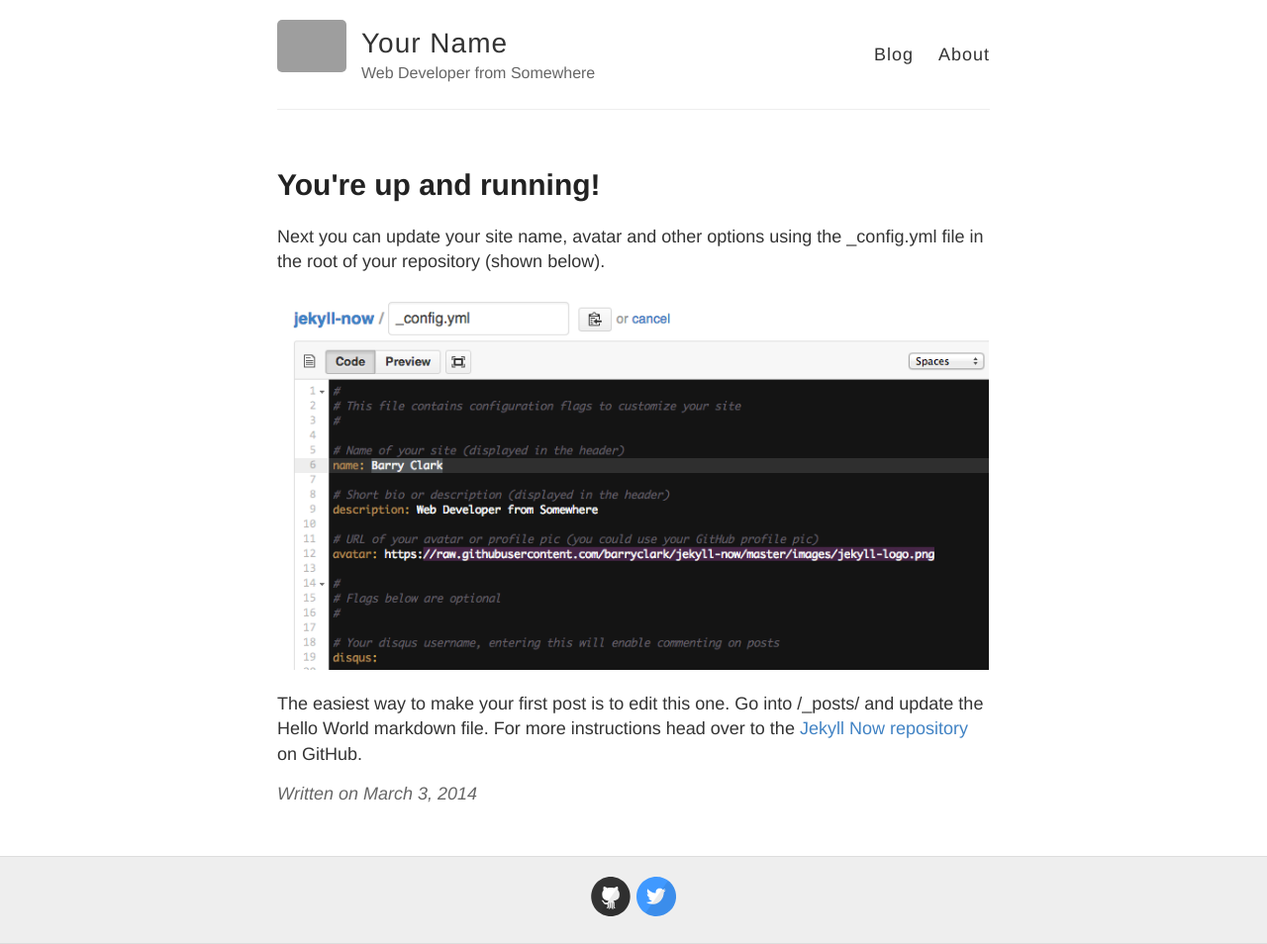
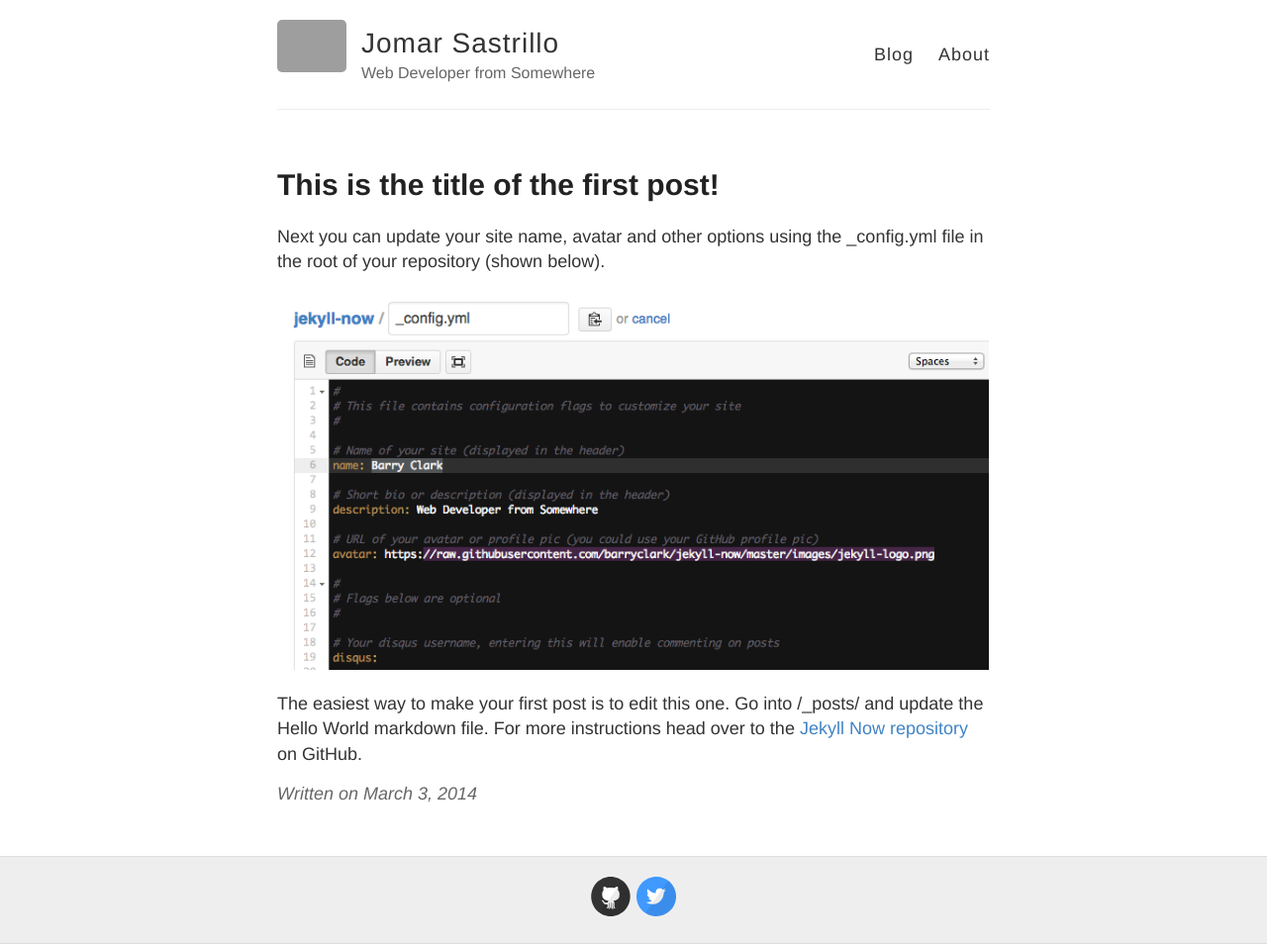
Before and after one commit to joesdesk/joesdesk.github.io, a Jekyll site: the page built from _posts/2014-3-3-Hello-World.md, in a window 1280 px wide. Shown: the whole page at 99% size. Built offline with Jekyll 4.4.1, drawn with Linux system fonts in a browser that asks for light colours; grey boxes are pictures that could not be loaded.

Commit message:
Got the site up and running!

```diff
--- a/_config.yml
+++ b/_config.yml
@@ -3,7 +3,7 @@
 #
 
 # Name of your site (displayed in the header)
-name: Your Name
+name: Jomar Sastrillo
 
 # Short bio or description (displayed in the header)
 description: Web Developer from Somewhere
@@ -41,7 +41,7 @@ google_analytics:
 
 # Your website URL (e.g. http://barryclark.github.io or http://www.barryclark.co)
 # Used for Sitemap.xml and your RSS feed
-url:
+url: http://joesdesk.github.io/Hello-World/
 
 # If you're hosting your site at a Project repository on GitHub pages
 # (http://yourusername.github.io/repository-name)
--- a/_posts/2014-3-3-Hello-World.md
+++ b/_posts/2014-3-3-Hello-World.md
@@ -1,6 +1,6 @@
 ---
 layout: post
-title: You're up and running!
+title: This is the title of the first post!
 ---
 
 Next you can update your site name, avatar and other options using the _config.yml file in the root of your repository (shown below).
```
